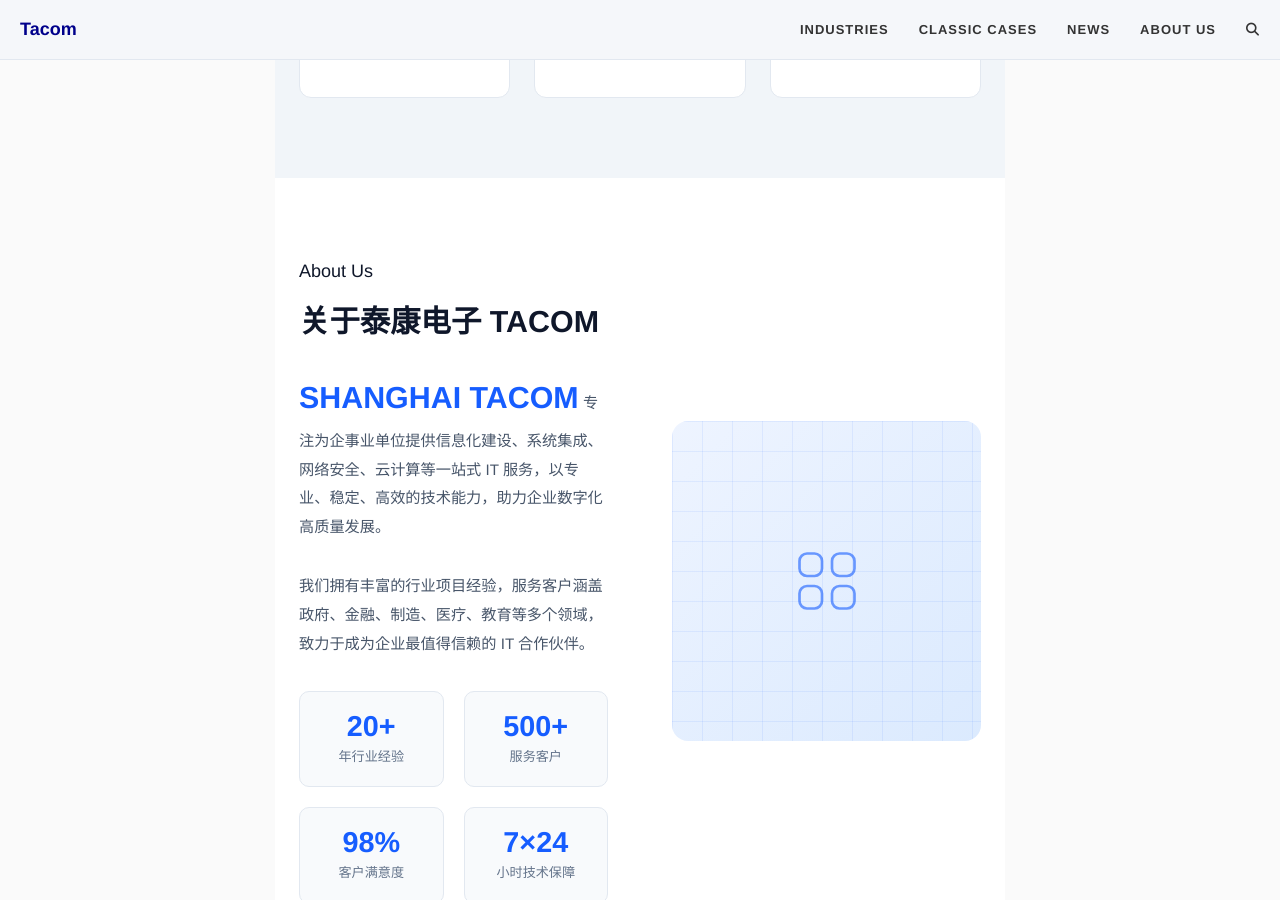
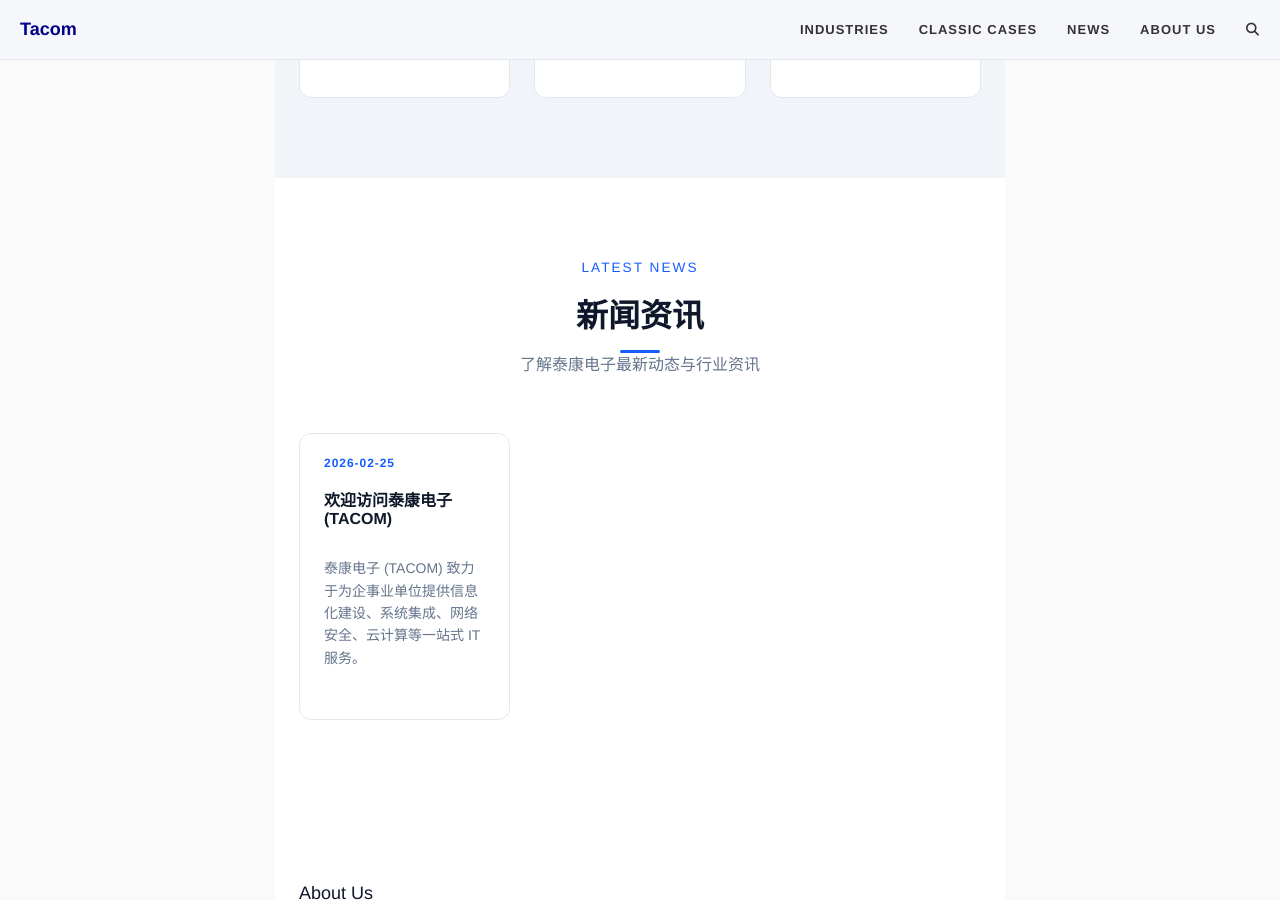
Before and after one commit to alextawang/alextawang.github.io, a Jekyll site: the page built from index.html, in a window 1280 px wide and 900 px high, scrolled down 3828 px. Built offline with Jekyll 4.4.1, drawn with Linux system fonts in a browser that asks for light colours; the list of posts is cut into pages by our own code; comment, search, counter and statistics services are not loaded.

Commit message:
Implement News section and add sample post

```diff
--- a/_config.yml
+++ b/_config.yml
@@ -22,7 +22,7 @@
 navbar-links:
   Industries: "/industries"
   Classic Cases: "/#classic-cases"
-  News: "/#part3"
+  News: "/#news"
   About us: "/about"
 
 ################
--- /dev/null
+++ b/_posts/2026-02-25-welcome-to-tacom.md
@@ -0,0 +1,12 @@
+---
+layout: post
+title: 欢迎访问泰康电子 (TACOM)
+subtitle: 泰康电子官方网站正式上线
+tags: [公告, 上线]
+---
+
+泰康电子 (TACOM) 致力于为企事业单位提供信息化建设、系统集成、网络安全、云计算等一站式 IT 服务。
+
+我们的官方网站现已正式上线，未来我们将在此分享更多行业资讯、技术动态以及我们的成功案例。
+
+感谢您的关注！
--- a/index.html
+++ b/index.html
@@ -846,6 +846,30 @@
   </div>
 </div>
 
+<!-- ===== NEWS SECTION ===== -->
+<div id="news" class="tc-section tc-section-white">
+  <div class="tc-container">
+    <div class="tc-section-header">
+      <span class="tc-subtitle-en">Latest News</span>
+      <h2>新闻资讯</h2>
+      <div class="tc-divider"></div>
+      <p>了解泰康电子最新动态与行业资讯</p>
+    </div>
+    <div class="tc-cases-grid">
+      {% for post in site.posts limit:3 %}
+      <div class="tc-case-card">
+        <div class="tc-case-body">
+          <span class="tc-case-tag">{{ post.date | date: "%Y-%m-%d" }}</span>
+          <h3><a href="{{ post.url | relative_url }}" style="text-decoration:none;color:inherit;">{{ post.title }}</a>
+          </h3>
+          <p>{{ post.excerpt | strip_html | truncatewords: 20 }}</p>
+        </div>
+      </div>
+      {% endfor %}
+    </div>
+  </div>
+</div>
+
 <!-- ===== ABOUT US ===== -->
 <div id="about" class="tc-section tc-section-white">
   <div class="tc-container">
```
